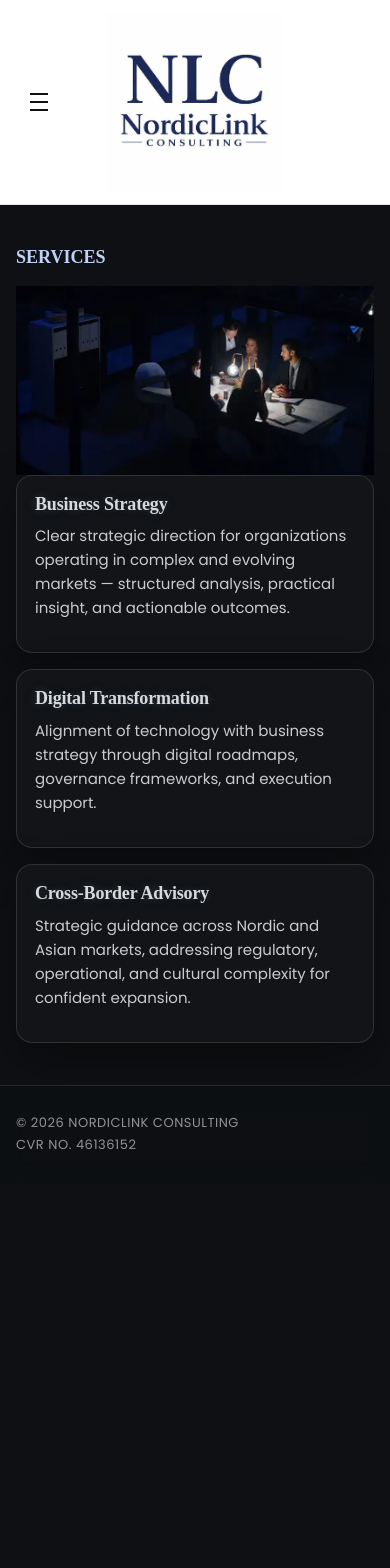
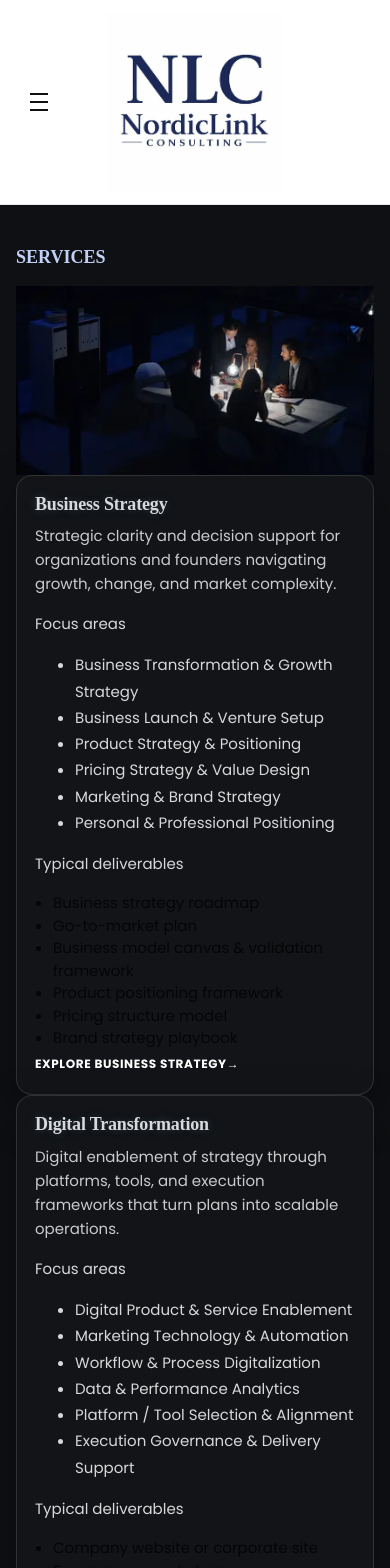
Before and after one commit to jeanalbertsen-svg/nordiclink-site, a React (Vite) app: page /services in a window 390 px wide. Shown: the top 1568 px of the page. Before the commit the page ends 1183 px from the top, so only its background shows below. Built offline with nearby package versions, Linux system fonts and the light colour scheme; the HTML template or start-up script is replaced by a standard one; a web font is replaced by a local one.

Commit message:
Fix header/mobile dropdown + styles

```diff
--- a/src/components/ServiceCards.css
+++ b/src/components/ServiceCards.css
@@ -52,6 +52,13 @@
   text-decoration: underline;
   text-underline-offset: 4px;
 }
+.serviceDeliverables {
+  margin: 6px 0 0;
+  padding-left: 18px;
+  color: rgba(0,0,0,0.75);
+  line-height: 1.5;
+}
+
 
 /* ✅ Tablet */
 @media (max-width: 820px){
--- a/src/components/ServiceCards.jsx
+++ b/src/components/ServiceCards.jsx
@@ -1,37 +1,112 @@
 import { Link } from 'react-router-dom'
 import './ServiceCards.css'
-import "./Header.css";
+import './Header.css'
 
 const services = [
   {
+    id: 'strategy',
     title: 'Business Strategy',
     text:
-      'Clear strategic direction for organizations operating in complex and evolving markets — structured analysis, practical insight, and actionable outcomes.',
-    to: '/services#strategy'
+      'Strategic clarity and decision support for organizations and founders navigating growth, change, and market complexity.',
+    focuses: [
+      'Business Transformation & Growth Strategy',
+      'Business Launch & Venture Setup',
+      'Product Strategy & Positioning',
+      'Pricing Strategy & Value Design',
+      'Marketing & Brand Strategy',
+      'Personal & Professional Positioning'
+    ],
+    products: [
+      'Business strategy roadmap',
+      'Go-to-market plan',
+      'Business model canvas & validation framework',
+      'Product positioning framework',
+      'Pricing structure model',
+      'Brand strategy playbook'
+    ]
   },
   {
+    id: 'digital',
     title: 'Digital Transformation',
     text:
-      'Alignment of technology with business strategy through digital roadmaps, governance frameworks, and execution support.',
-    to: '/services#digital'
+      'Digital enablement of strategy through platforms, tools, and execution frameworks that turn plans into scalable operations.',
+    focuses: [
+      'Digital Product & Service Enablement',
+      'Marketing Technology & Automation',
+      'Workflow & Process Digitalization',
+      'Data & Performance Analytics',
+      'Platform / Tool Selection & Alignment',
+      'Execution Governance & Delivery Support'
+    ],
+    products: [
+      'Company website or corporate site',
+      'E-commerce webshop',
+      'Landing page system',
+      'Marketing automation setup',
+      'Analytics dashboard',
+      'CRM implementation',
+      'Online brand ecosystem (web + social)'
+    ]
   },
   {
+    id: 'crossborder',
     title: 'Cross-Border Advisory',
     text:
-      'Strategic guidance across Nordic and Asian markets, addressing regulatory, operational, and cultural complexity for confident expansion.',
-    to: '/services#crossborder'
+      'Support for expansion across regions with market-entry planning, local adaptation, and culturally informed positioning.',
+    focuses: [
+      'International Market Entry & Launch',
+      'Localized Brand & Go-to-Market Strategy',
+      'Cross-Market Product & Pricing Adaptation',
+      'Cultural Positioning & Messaging',
+      'Partnership & Ecosystem Strategy',
+      'Global Leadership & Personal Branding'
+    ],
+    products: [
+      'Market entry strategy report',
+      'Localized website version',
+      'Regional brand adaptation kit',
+      'Cross-market pricing model',
+      'International go-to-market plan',
+      'Personal leadership website',
+      'Multilingual marketing assets'
+    ]
   }
 ]
 
 export default function ServiceCards() {
   return (
-    <div className="grid3">
+    <section className="servicesGrid" aria-label="Core service areas">
       {services.map(s => (
-        <article key={s.title} className="serviceCard">
-          <h3 className="serviceTitle">{s.title}</h3>
-          <p className="serviceText">{s.text}</p>
+        <article key={s.id} className="serviceCard">
+          <header className="serviceHeader">
+            <h3 className="serviceTitle">{s.title}</h3>
+            <p className="serviceText">{s.text}</p>
+          </header>
+
+          <div className="serviceBody">
+            <p className="serviceMeta">Focus areas</p>
+            <ul className="serviceFocusList">
+              {s.focuses.map(f => (
+                <li key={f} className="serviceFocusItem">{f}</li>
+              ))}
+            </ul>
+
+            <p className="serviceMeta">Typical deliverables</p>
+            <ul className="serviceDeliverables">
+              {s.products.map(p => (
+                <li key={p}>{p}</li>
+              ))}
+            </ul>
+          </div>
+
+          <footer className="serviceFooter">
+            <Link className="serviceLink" to={`/services#${s.id}`}>
+              Explore {s.title}
+              <span className="serviceLinkArrow" aria-hidden="true">→</span>
+            </Link>
+          </footer>
         </article>
       ))}
-    </div>
+    </section>
   )
 }
```
